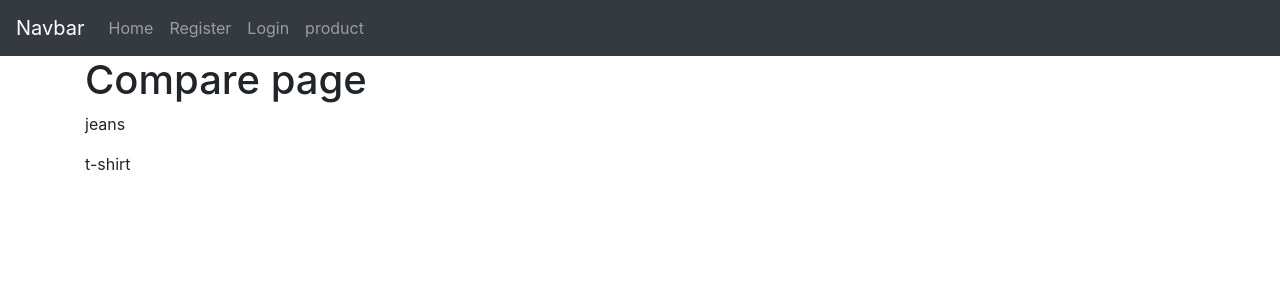
After one commit to farhadBiyouk/django-e-commerce, a Django app: page /cart/show/ in a window 1280 px wide. The commit adds this page. Shown: the top 300 px of the page. Run offline with Django 4.2, Linux system fonts and the light colour scheme; data comes from the database, SQL or seed files in the repository; both versions use the stored data as it was after the commit; parts of the project's set-up code (start-up, migrations or seed data) failed here and were passed over; some libraries are stand-ins or nearby versions.

Commit message:
added compare system between products to this project

```diff
--- a/cart/admin.py
+++ b/cart/admin.py
@@ -1,7 +1,10 @@
 from django.contrib import admin
-from cart.models import Cart
+from cart.models import Cart, Compare
 
 
 @admin.register(Cart)
 class CartAdmin(admin.ModelAdmin):
     list_display = ['user', 'product', 'variant', 'quantity']
+
+
+admin.site.register(Compare)
--- a/cart/models.py
+++ b/cart/models.py
@@ -11,3 +11,12 @@ class Cart(models.Model):
 
     def __str__(self):
         return self.product.name
+
+
+class Compare(models.Model):
+    user = models.ForeignKey(User, on_delete=models.CASCADE, blank=True, null=True)
+    product = models.ForeignKey(Product, on_delete=models.CASCADE)
+    session_key = models.CharField(max_length=200, blank=True, null=True)
+
+    def __str__(self):
+        return self.product.name
--- /dev/null
+++ b/cart/templates/cart/show.html
@@ -0,0 +1,10 @@
+{% extends 'base.html' %}
+{% block title %}Compare products{% endblock %}
+{% block  content %}
+<h1>Compare page</h1>
+
+{% for item in data %}
+<p>{{item.product.name}}</p>
+{% endfor %}
+
+{% endblock %}
--- a/cart/urls.py
+++ b/cart/urls.py
@@ -8,4 +8,8 @@ urlpatterns = [
     path('remove/<int:id>/', views.remove_cart, name='remove_cart'),
     path('add_single/<int:id>/', views.add_single, name='add_single'),
     path('remove_single/<int:id>/', views.remove_single, name='remove_single'),
+    path('compare<int:id>/', views.compare, name='compare'),
+    path('show/', views.show, name='show'),
+
+
 ]
--- a/cart/views.py
+++ b/cart/views.py
@@ -1,6 +1,6 @@
-from django.shortcuts import render, redirect
+from django.shortcuts import render, redirect, get_object_or_404
 from cart.forms import CartForm
-from .models import Cart
+from .models import Cart, Compare
 from home.models import Product, Variant
 from django.contrib import messages
 from order.forms import OrderForm
@@ -86,3 +86,40 @@ def remove_single(request, id):
         cart.quantity -= 1
     cart.save()
     return redirect(request.META.get('HTTP_REFERER'))
+
+
+def compare(request, id):
+    if request.user.is_authenticated:
+        item = get_object_or_404(Product, id=id)  # refer to product will add to compare list
+        qs = Compare.objects.filter(user_id=request.user.id, product_id=item.id, session_key=None)
+        if qs.exists():
+            messages.success(request, 'ok user')
+        else:
+            Compare.objects.create(
+                user_id=request.user.id,
+                product_id=item.id,
+                session_key=None
+            )
+    else:
+        item = get_object_or_404(Product, id=id)  # refer to product will add to compare list
+        qs = Compare.objects.filter(user_id=None, product_id=item.id, session_key__exact=request.session.session_key)
+        if qs.exists():
+            messages.success(request, 'ok session')
+        else:
+            if not request.session.session_key:
+                request.session.create()
+            Compare.objects.create(
+                user_id=None,
+                product_id=item.id,
+                session_key=request.session.session_key
+            )
+    return redirect(request.META.get('HTTP_REFERER'))
+
+
+def show(request):
+    if request.user.is_authenticated:
+        data = Compare.objects.filter(user_id=request.user.id)
+        return render(request, 'cart/show.html', {'data': data})
+    else:
+        data = Compare.objects.filter(session_key__exact=request.session.session_key)
+        return render(request, 'cart/show.html', {'data': data})
--- a/home/templates/home/product.html
+++ b/home/templates/home/product.html
@@ -72,6 +72,12 @@
                     <h3>{{product.total_price}}</h3>
                     {% endif %}
                 </div>
+                <br>
+                <form action="{%  url 'cart:compare' product.id %}">
+                    <input type="hidden" name="product">
+                    <br>
+                    <button type="submit" class="btn btn-outline-dark">add</button>
+                </form>
                 {% endfor %}
 
             </div>
```
Also changed, not shown: cart/forms.py (+7 -1 lines), cart/migrations/0002_compare.py (added), db.sqlite3.
